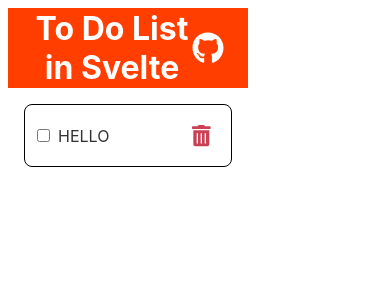
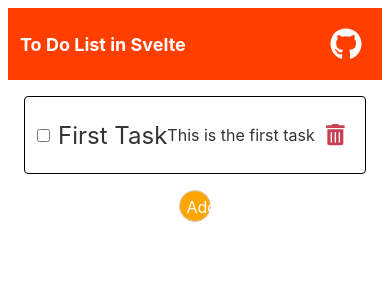
Before and after one commit to mesmerizingYeti/to-do-list-svelte, a Svelte app: page / in a window 390 px wide. Shown: the top 300 px of the page. Built offline with nearby package versions, Linux system fonts and the light colour scheme.

Commit message:
Added the AddButton component and more styling

```diff
--- a/src/App.svelte
+++ b/src/App.svelte
@@ -1,29 +1,31 @@
 <script>
 	import TitleBar from "./components/TitleBar.svelte";
 	import ToDoItem from "./components/ToDoItem.svelte";
+	import AddButton from "./components/AddButton.svelte";
 
-	let todolist = [];
+	let toDoList = [{title: "First Task", description: "This is the first task"}];
+
+	const addTask = e => {
+		console.log("Adding task")
+		console.log(e);
+	}
 </script>
 
 <main>
 	<TitleBar backgroundColor="#ff3e00" color="white" />
-	<ToDoItem title="HELLO" />
+	{#each toDoList as toDoItem}
+		<ToDoItem {...toDoItem} />
+	{/each}
+	<AddButton handleClick={addTask} />
 </main>
 
 <style>
 	main {
 		text-align: center;
 		/* padding: 1em; */
-		max-width: 240px;
+		/* max-width: 240px; */
 		margin: 0 auto;
 		margin: 0;
-	}
-
-	h1 {
-		color: #ff3e00;
-		text-transform: uppercase;
-		font-size: 4em;
-		font-weight: 100;
 	}
 
 	@media (min-width: 640px) {
--- /dev/null
+++ b/src/components/AddButton.svelte
@@ -0,0 +1,21 @@
+<script>
+  export let handleClick = event => console.log(event);
+</script>
+
+<button on:click={handleClick}>
+  Add
+</button>
+
+<style>
+  button {
+    width: 2em;
+    height: 2em;
+    border-radius: 1em;
+    box-shadow: black 1em;
+    background-color: orange;
+    color: white;
+    position: sticky;
+    right: -1em;
+    bottom: -1em;
+  }
+</style>
--- a/src/components/TitleBar.svelte
+++ b/src/components/TitleBar.svelte
@@ -34,4 +34,13 @@
     justify-content: space-between;
     align-items: center;
   }
+
+  @media (max-width: 400px) {
+    h1 {
+      font-size: large;
+    }
+    .container {
+      padding: 0.25em 0.75em;
+    }
+  }
 </style>
--- a/src/components/ToDoItem.svelte
+++ b/src/components/ToDoItem.svelte
@@ -1,5 +1,6 @@
 <script>
   export let title = "";
+  export let description = "";
   let finished = false;
 
   const handleChange = e => finished = e.target.checked;
@@ -19,6 +20,9 @@
     >
       {title}
     </label>
+    <p>
+      {description}
+    </p>
   </div>
   <button class="del-btn" on:click={handleBtnClick}>
     <span class="icon-container">
@@ -39,6 +43,7 @@
     -khtml-user-select: none;
     -webkit-user-select: none;
     -webkit-touch-callout: none;
+    font-size: 1.5em;
   }
   button {
     margin: 0;
@@ -55,14 +60,14 @@
   }
   .finished {
     color: white;
-    background-color: #b2beb5 ;
+    background-color: #676778 ;
     text-decoration: line-through;
   }
   .container {
     margin: 1em;
     padding: 0.75em;
     border: 1px solid black;
-    border-radius: 0.5em;
+    border-radius: 0.25em;
     display: flex;
     flex-direction: row;
     justify-content: space-between;
@@ -73,6 +78,7 @@
     flex-direction: row;
     justify-content: flex-start;
     align-items: center;
+    align-content: center;
   }
   .icon-container {
     color: #cb4154;
```
